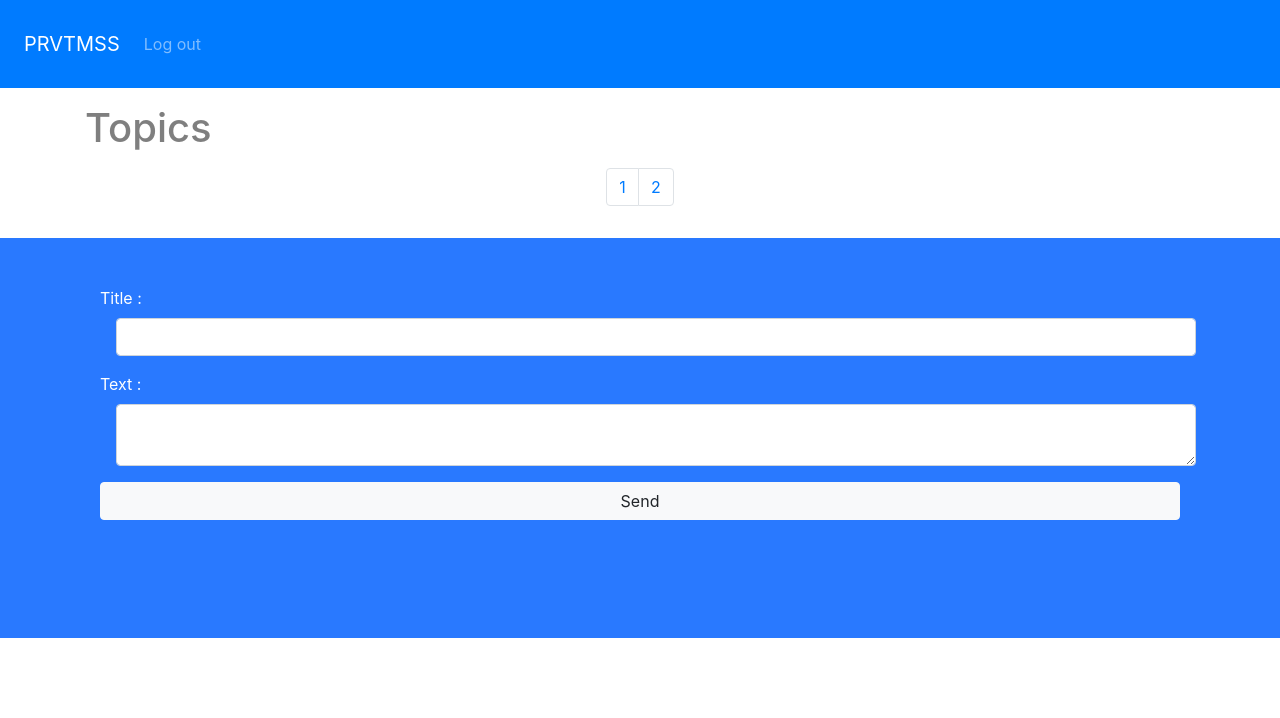
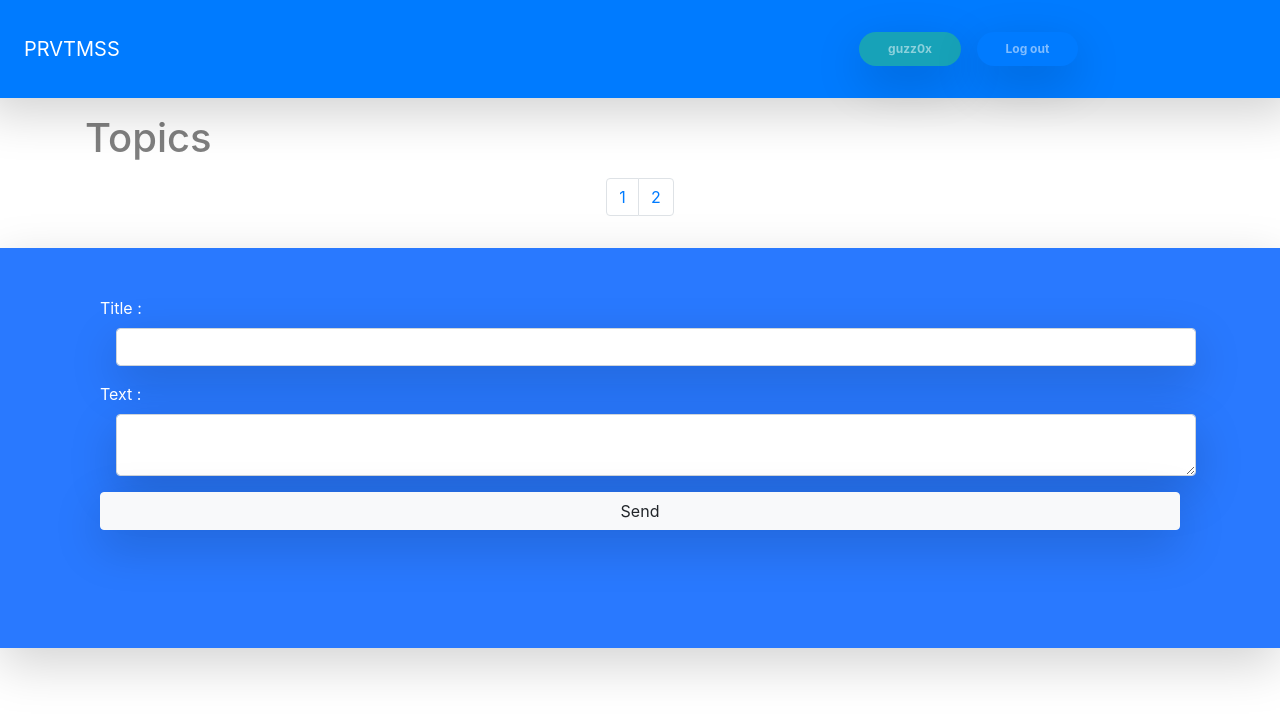
Before and after one commit to guzzdev/PRVT-forum-service, a PHP site: page /topic.php in a window 1280 px wide. Shown: the top 718 px of the page. Run offline with PHP 8.4, Linux system fonts and the light colour scheme; a user stored in the database is signed in; data that the repository does not hold is empty; some libraries are stand-ins or nearby versions.

Commit message:
minor changes

```diff
--- a/logout.php
+++ b/logout.php
@@ -1,6 +1,9 @@
 <?php
 session_start();
 unset($_SESSION['connected']);
+unset($_SESSION['username']);
+unset($_SESSION['public_id']);
+
 header('Location: index.php');
 
 ?>
--- a/public/included_files/header.php
+++ b/public/included_files/header.php
@@ -1,17 +1,13 @@
 <header>
-    <nav class="p-4 navbar navbar-expand-lg navbar-dark bg-primary">
-        <a class="navbar-brand" href="#">PRVTMSS</a>
-        <button class="navbar-toggler" type="button" data-toggle="collapse" data-target="#navigationNav"
-            aria-controls="navigationNav" aria-expanded="false" aria-label="Toggle navigation">
-            <span class="navbar-toggler-icon"></span>
-        </button>
-        <div class="collapse navbar-collapse" id="navigationNav">
-            <ul class="navbar-nav">
-                <li class="nav-item">
-                    <a class="nav-link" href="logout.php">Log out</a>
-                </li>
-
-            </ul>
-        </div>
-    </nav>
+<nav class="shadow-lg p-4 navbar navbar-expand-lg navbar-dark bg-primary row">
+  <a class="navbar-brand col-sm-8" href="#">PRVTMSS</a>
+    <div class="navbar-nav col-sm-4 row">
+      <div class="nav-item col-sm-3 rounded-pill m-2 badge badge-info shadow-lg">
+        <a class="nav-link"><?= $_SESSION['username']?></a>
+      </div>
+      <div class="nav-item col-sm-3 rounded-pill m-2 badge badge-primary shadow-lg">
+        <a class="nav-link" href="logout.php">Log out</a>
+      </div>
+    </div>
+  </nav>
 </header>
--- a/view/formComment.php
+++ b/view/formComment.php
@@ -1,12 +1,12 @@
-<section class="post-page container-fluid h-50">
+<section class="post-page container-fluid h-50 shadow-lg">
         <form method="POST" class="container mx-auto">
             <div class="container pt-5">
                 <div class="form-group">
                     <label for="inputUsername">Text :</label>
-                    <textarea type="text" required="required" name="comment" id="inputText" class="form-control mx-sm-3"
+                    <textarea type="text" required="required" name="comment" id="inputText" class="shadow-lg form-control mx-sm-3"
                         aria-describedby="TextInput"></textarea>
                 </div>
-                <input type="submit" name="send" value="Send" class="container btn btn-light">
+                <input type="submit" name="send" value="Send" class="shadow-lg container btn btn-light">
             </div>
         </form>
     </section>
--- a/view/formTopic.php
+++ b/view/formTopic.php
@@ -1,15 +1,15 @@
-<section class="post-page container-fluid h-50">
+<section class="post-page container-fluid h-50 shadow-lg">
         <form method="POST" class="container mx-auto">
             <div class="container pt-5">
                 <div class="form-group">
                   <label for="inputTitle">Title :</label>
-                  <input type="text" required="required" name="title" id="inputTitle" class="form-control mx-sm-3" aria-describedby="TextInput">
+                  <input type="text" required="required" name="title" id="inputTitle" class="shadow-lg form-control mx-sm-3" aria-describedby="TextInput">
                 </div>
                 <div class="form-group">
                     <label for="inputText">Text :</label>
-                    <textarea type="text" required="required" name="text" id="inputText" class="form-control mx-sm-3" aria-describedby="TextInput"></textarea>
+                    <textarea type="text" required="required" name="text" id="inputText" class="shadow-lg form-control mx-sm-3" aria-describedby="TextInput"></textarea>
                 </div>
-                <input type="submit" name="send" value="Send" class="container btn btn-light">
+                <input type="submit" name="send" value="Send" class="shadow-lg container btn btn-light">
             </div>
         </form>
     </section>
--- a/view/template.php
+++ b/view/template.php
@@ -10,7 +10,7 @@
 
 <body>
     <?= $content ?>
-    <script src="https://ajax.googleapis.com/ajax/libs/jquery/2.1.4/jquery.min.js"></script>
+    <script src="https://ajax.googleapis.com/ajax/libs/jquery/3.4.1/jquery.min.js"></script>
     <script src="public/js/main.js"></script>
 </body>
 </html>
--- a/view/templateForum.php
+++ b/view/templateForum.php
@@ -13,7 +13,6 @@
     require_once('public/included_files/header.php');
     ?>
     <?= $content ?>
-    <script src="https://ajax.googleapis.com/ajax/libs/jquery/2.1.4/jquery.min.js"></script>
     <script src="public/js/main.js"></script>
 </body>
 </html>
```
